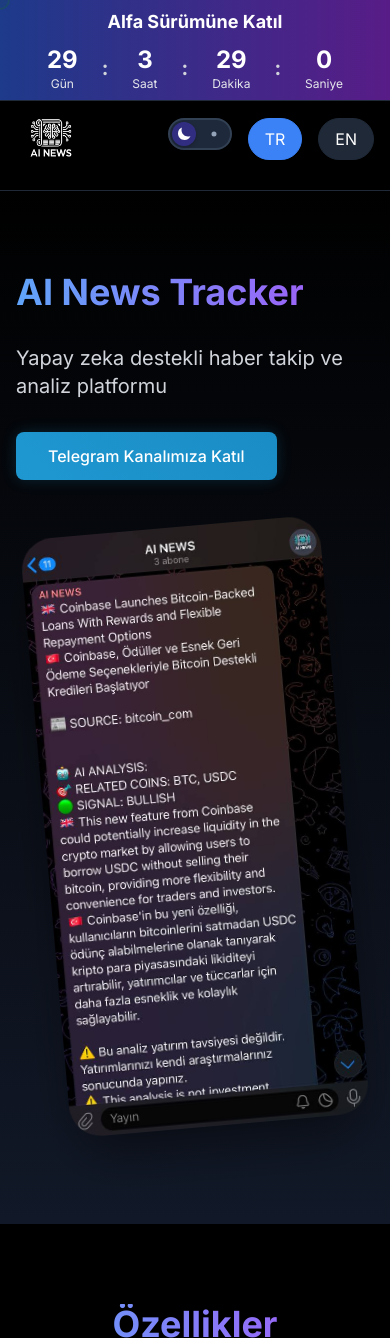
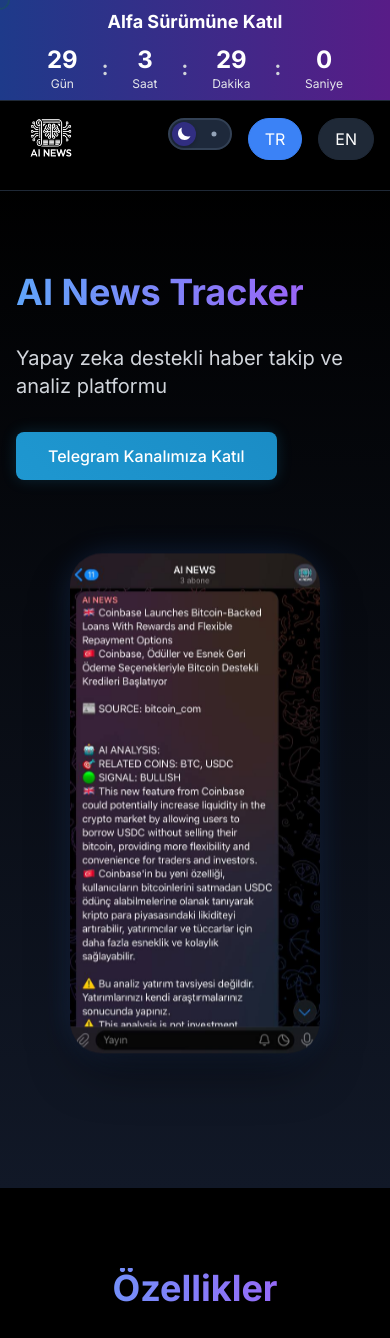
Before and after one commit to muratclkdev/ainewstrackerwebsite, a Next.js app: page / in a window 390 px wide. Shown: the top 1338 px of the page. Built offline with nearby package versions, Linux system fonts and the light colour scheme.

Commit message:
mookup animation update

```diff
--- a/app/globals.css
+++ b/app/globals.css
@@ -626,9 +626,9 @@ a, button, input, textarea {
   @apply transition-all duration-300 hover:scale-105 hover:shadow-xl;
 }
 
-/* iPhone Mockup Styles */
+/* Modern Mockup Styles */
 .mockup-container {
-  perspective: 1000px;
+  perspective: 1500px;
   transform-style: preserve-3d;
   position: relative;
   width: 100%;
@@ -636,22 +636,80 @@ a, button, input, textarea {
   display: flex;
   justify-content: center;
   align-items: center;
+  padding: 2rem;
 }
 
 .iphone-mockup {
   position: relative;
   width: 300px;
   height: 600px;
-  background: linear-gradient(45deg, #2c2c2c, #1a1a1a);
+  background: linear-gradient(145deg, #2c2c2c, #1a1a1a);
   border-radius: 40px;
   padding: 8px;
-  box-shadow: 0 25px 50px -12px rgba(0, 0, 0, 0.5);
-  transform: rotate(-5deg);
-  transition: transform 0.3s ease;
+  box-shadow:
+    0 25px 50px -12px rgba(0, 0, 0, 0.5),
+    0 0 30px rgba(59, 130, 246, 0.2),
+    inset 0 0 10px rgba(0, 0, 0, 0.5);
+  transform:
+    perspective(1000px)
+    rotateY(-15deg)
+    rotateX(5deg);
+  transition: all 0.8s cubic-bezier(0.4, 0, 0.2, 1);
+  animation: float 6s ease-in-out infinite;
+  position: relative;
+}
+
+.iphone-mockup::before {
+  content: '';
+  position: absolute;
+  top: 0;
+  left: 0;
+  right: 0;
+  bottom: 0;
+  border-radius: 40px;
+  background: linear-gradient(
+    45deg,
+    rgba(59, 130, 246, 0.1),
+    rgba(139, 92, 246, 0.1)
+  );
+  z-index: -1;
+  filter: blur(20px);
+  opacity: 0;
+  transition: opacity 0.3s ease;
+}
+
+.iphone-mockup::after {
+  content: '';
+  position: absolute;
+  top: -2px;
+  left: -2px;
+  right: -2px;
+  bottom: -2px;
+  border-radius: 42px;
+  background: linear-gradient(
+    45deg,
+    rgba(59, 130, 246, 0.5),
+    rgba(139, 92, 246, 0.5)
+  );
+  z-index: -2;
+  opacity: 0;
+  transition: opacity 0.3s ease;
 }
 
 .iphone-mockup:hover {
-  transform: rotate(0deg) scale(1.02);
+  transform:
+    perspective(1000px)
+    rotateY(-5deg)
+    rotateX(2deg)
+    scale(1.05);
+  box-shadow:
+    0 35px 60px -15px rgba(0, 0, 0, 0.6),
+    0 0 40px rgba(59, 130, 246, 0.3);
+}
+
+.iphone-mockup:hover::before,
+.iphone-mockup:hover::after {
+  opacity: 1;
 }
 
 .iphone-mockup img {
@@ -659,20 +717,136 @@ a, button, input, textarea {
   width: 100%;
   height: 100%;
   object-fit: cover;
+  transition: transform 0.3s ease;
 }
 
-@media (prefers-reduced-motion: no-preference) {
-  .mockup-container {
-    animation: float 6s ease-in-out infinite;
+.iphone-mockup:hover img {
+  transform: scale(1.02);
+}
+
+/* Notch tasarımı */
+.iphone-mockup::before {
+  content: '';
+  position: absolute;
+  top: 12px;
+  left: 50%;
+  transform: translateX(-50%);
+  width: 120px;
+  height: 25px;
+  background: #000;
+  border-radius: 20px;
+  z-index: 2;
+}
+
+/* Dynamic Island tasarımı */
+.dynamic-island {
+  position: absolute;
+  top: 12px;
+  left: 50%;
+  transform: translateX(-50%);
+  width: 120px;
+  height: 25px;
+  background: #000;
+  border-radius: 20px;
+  z-index: 3;
+  display: flex;
+  align-items: center;
+  justify-content: center;
+  transition: all 0.3s ease;
+}
+
+.dynamic-island::after {
+  content: '';
+  position: absolute;
+  width: 8px;
+  height: 8px;
+  background: rgba(255, 255, 255, 0.8);
+  border-radius: 50%;
+  animation: pulse 2s infinite;
+}
+
+@keyframes pulse {
+  0% {
+    transform: scale(1);
+    opacity: 0.5;
+  }
+  50% {
+    transform: scale(1.5);
+    opacity: 0.2;
+  }
+  100% {
+    transform: scale(1);
+    opacity: 0.5;
   }
 }
 
 @keyframes float {
-  0%, 100% {
-    transform: translateY(0);
+  0% {
+    transform:
+      perspective(1000px)
+      rotateY(-15deg)
+      rotateX(5deg)
+      translateY(0);
   }
   50% {
-    transform: translateY(-10px);
+    transform:
+      perspective(1000px)
+      rotateY(-12deg)
+      rotateX(3deg)
+      translateY(-20px);
+  }
+  100% {
+    transform:
+      perspective(1000px)
+      rotateY(-15deg)
+      rotateX(5deg)
+      translateY(0);
+  }
+}
+
+/* Işık efekti */
+.light-effect {
+  position: absolute;
+  top: 0;
+  left: 0;
+  right: 0;
+  bottom: 0;
+  background: linear-gradient(
+    45deg,
+    transparent,
+    rgba(255, 255, 255, 0.1),
+    transparent
+  );
+  border-radius: 32px;
+  pointer-events: none;
+  opacity: 0;
+  transition: opacity 0.3s ease;
+}
+
+.iphone-mockup:hover .light-effect {
+  opacity: 1;
+}
+
+/* Responsive tasarım */
+@media (max-width: 768px) {
+  .iphone-mockup {
+    width: 250px;
+    height: 500px;
+    transform: none;
+    animation: floatMobile 4s ease-in-out infinite;
+  }
+
+  .iphone-mockup:hover {
+    transform: scale(1.05);
+  }
+
+  @keyframes floatMobile {
+    0%, 100% {
+      transform: translateY(0);
+    }
+    50% {
+      transform: translateY(-10px);
+    }
   }
 }
 
```
Also changed, not shown: 1 other file (tests, documents, lock files or other folders).
